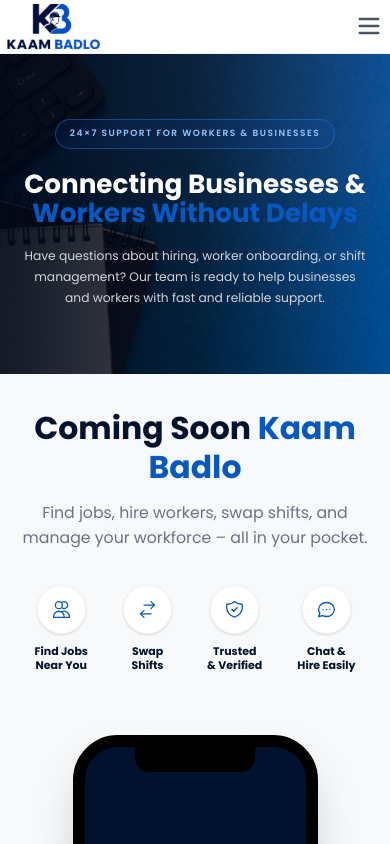
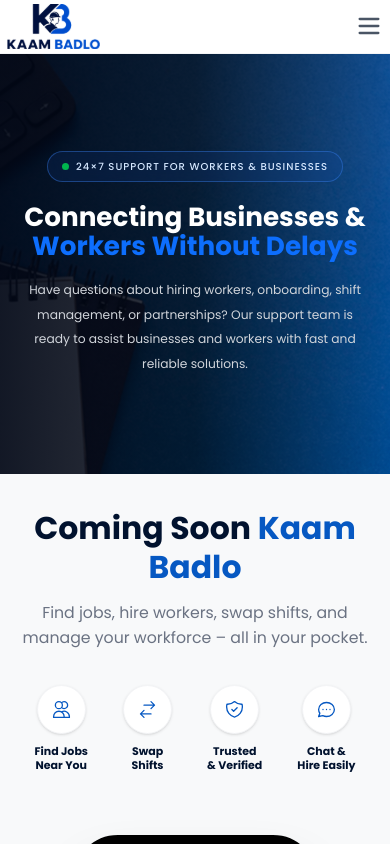
Before and after one commit to 923aryan/kbdl, a Next.js app in the folder kbdl-turborepo/apps/kbdl-landing/: page /contact in a window 390 px wide. Shown: the top 844 px of the page. Built offline with nearby package versions, Linux system fonts and the light colour scheme.

Commit message:
set banner page and add responsiveness

```diff
--- a/kbdl-turborepo/apps/kbdl-landing/components/ui/contact-banner.tsx
+++ b/kbdl-turborepo/apps/kbdl-landing/components/ui/contact-banner.tsx
@@ -3,7 +3,7 @@
 
 export default function ContactBanner() {
   return (
-    <section className="relative w-full min-h-[320px] sm:min-h-[380px] lg:min-h-[450px] overflow-hidden">
+    <section className="relative w-full min-h-[420px] sm:min-h-[520px] lg:min-h-[600px] flex items-center justify-center overflow-hidden bg-[#020817]">
       {/* BACKGROUND IMAGE */}
       <div className="absolute inset-0 z-0">
         <Image
@@ -15,36 +15,36 @@
         />
 
         {/* DARK OVERLAY */}
-        <div className="absolute inset-0 bg-[#000000]/25" />
+        <div className="absolute inset-0 bg-black/30" />
 
-        {/* BLUE GLOW */}
-        <div className="absolute inset-0 bg-gradient-to-r from-[#020817]/90 via-[#020817]/65 to-[#0057D9]/30" />
+        {/* GRADIENT OVERLAY */}
+        <div className="absolute inset-0 bg-gradient-to-r from-[#020817]/90 via-[#020817]/70 to-[#0057D9]/30" />
       </div>
 
       {/* CONTENT */}
-      <div className="relative z-10 flex items-center justify-center min-h-[320px] sm:min-h-[380px] lg:min-h-[420px] px-4 sm:px-6">
-        <div className="max-w-5xl mx-auto text-center">
+      <div className="relative z-10 flex flex-col items-center text-center max-w-5xl px-4 sm:px-6 mx-auto">
         {/* BADGE */}
-          <div className="inline-flex items-center rounded-full border border-[#3B82F6]/40 bg-[#2563EB]/10 px-4 py-2 sm:px-5 backdrop-blur-md mb-6 sm:mb-8">
-            <span className="text-[9px] sm:text-[11px] md:text-[12px] font-semibold tracking-[1.5px] sm:tracking-[2px] uppercase text-[#93C5FD]">
+        <div className="inline-flex items-center gap-2 px-4 py-2 rounded-full border border-[#3B82F6]/40 bg-[#2563EB]/10 backdrop-blur-md mb-6 sm:mb-8">
+          <span className="w-2 h-2 rounded-full bg-green-500 animate-pulse"></span>
+
+          <span className="text-[10px] sm:text-xs md:text-sm font-medium text-[#D6E8FF] tracking-[1px] uppercase">
             24×7 Support For Workers & Businesses
           </span>
         </div>
 
         {/* HEADING */}
-          <h1 className="text-white font-bold leading-[1.1] text-3xl sm:text-5xl md:text-6xl lg:text-[68px] max-w-5xl mx-auto">
+        <h1 className="text-3xl sm:text-5xl md:text-6xl lg:text-[68px] font-bold text-white leading-[1.1] mb-5 sm:mb-6 max-w-5xl">
           Connecting Businesses &
           <br />
-            <span className="text-[#0658C2]">Workers Without Delays</span>
+          <span className="text-[#0D6EFD]">Workers Without Delays</span>
         </h1>
 
         {/* DESCRIPTION */}
-          <p className="mt-5 sm:mt-8 max-w-3xl mx-auto text-sm sm:text-base md:text-xl leading-6 sm:leading-8 text-[#D1D5DB] px-2">
-            Have questions about hiring, worker onboarding, or shift management?
-            Our team is ready to help businesses and workers with fast and
-            reliable support.
+        <p className="text-sm sm:text-lg md:text-xl text-[#D1D5DB] max-w-3xl leading-7 sm:leading-8 px-2">
+          Have questions about hiring workers, onboarding, shift management, or
+          partnerships? Our support team is ready to assist businesses and
+          workers with fast and reliable solutions.
         </p>
-        </div>
       </div>
     </section>
   );
--- a/kbdl-turborepo/apps/kbdl-landing/components/ui/faq-banner.tsx
+++ b/kbdl-turborepo/apps/kbdl-landing/components/ui/faq-banner.tsx
@@ -3,7 +3,7 @@
 
 export default function FAQBanner() {
   return (
-    <section className="relative w-full min-h-[520px] flex items-center justify-center overflow-hidden">
+    <section className="relative w-full min-h-[420px] sm:min-h-[520px] lg:min-h-[600px] flex items-center justify-center overflow-hidden bg-[#020817]">
       {/* BACKGROUND IMAGE */}
       <div className="absolute inset-0 z-0">
         <Image
@@ -15,30 +15,32 @@
         />
 
         {/* DARK OVERLAY */}
-        <div className="absolute inset-0 bg-[#000000]/25" />
+        <div className="absolute inset-0 bg-black/30" />
 
         {/* EXTRA GRADIENT */}
-        <div className="absolute inset-0 bg-gradient-to-r from-[#020817]/80 via-[#020817]/60 to-[#020817]/70" />
+        <div className="absolute inset-0 bg-gradient-to-r from-[#020817]/90 via-[#020817]/70 to-[#0057D9]/30" />
       </div>
 
       {/* CONTENT */}
-      <div className="relative z-10 max-w-5xl mx-auto px-6 text-center flex flex-col items-center">
+      <div className="relative z-10 flex flex-col items-center text-center max-w-5xl px-4 sm:px-6 mx-auto">
         {/* TOP BADGE */}
-        <div className="mb-8 inline-flex items-center rounded-full border border-[#3B82F6]/40 bg-[#2563EB]/10 px-5 py-2 backdrop-blur-md">
-          <span className="text-[12px] md:text-[13px] font-semibold tracking-[2px] uppercase text-[#93C5FD]">
+        <div className="inline-flex items-center gap-2 px-4 py-2 rounded-full border border-[#3B82F6]/40 bg-[#2563EB]/10 backdrop-blur-md mb-6 sm:mb-8">
+          <span className="w-2 h-2 rounded-full bg-green-500 animate-pulse"></span>
+
+          <span className="text-[10px] sm:text-xs md:text-sm font-medium text-[#D6E8FF] tracking-[1px] uppercase">
             Everything You Need To Know
           </span>
         </div>
 
         {/* HEADING */}
-        <h1 className="text-white font-bold leading-[1.1] text-5xl md:text-6xl lg:text-[68px] max-w-4xl">
+        <h1 className="text-3xl sm:text-5xl md:text-6xl lg:text-[68px] font-bold text-white leading-[1.1] mb-5 sm:mb-6 max-w-5xl">
           Got Questions About
           <br />
-          <span className="text-[#0658C2]">Kaam Badlo Services?</span>
+          <span className="text-[#0D6EFD]">Kaam Badlo Services?</span>
         </h1>
 
         {/* DESCRIPTION */}
-        <p className="mt-8 max-w-3xl text-base md:text-xl leading-8 text-[#D1D5DB]">
+        <p className="text-sm sm:text-lg md:text-xl text-[#D1D5DB] max-w-3xl leading-7 sm:leading-8 px-2">
           Find quick answers about hiring workers, shift swaps, onboarding,
           payments, worker verification, and platform support.
         </p>
```
Lines whose indentation alone changed are shown as unchanged.
